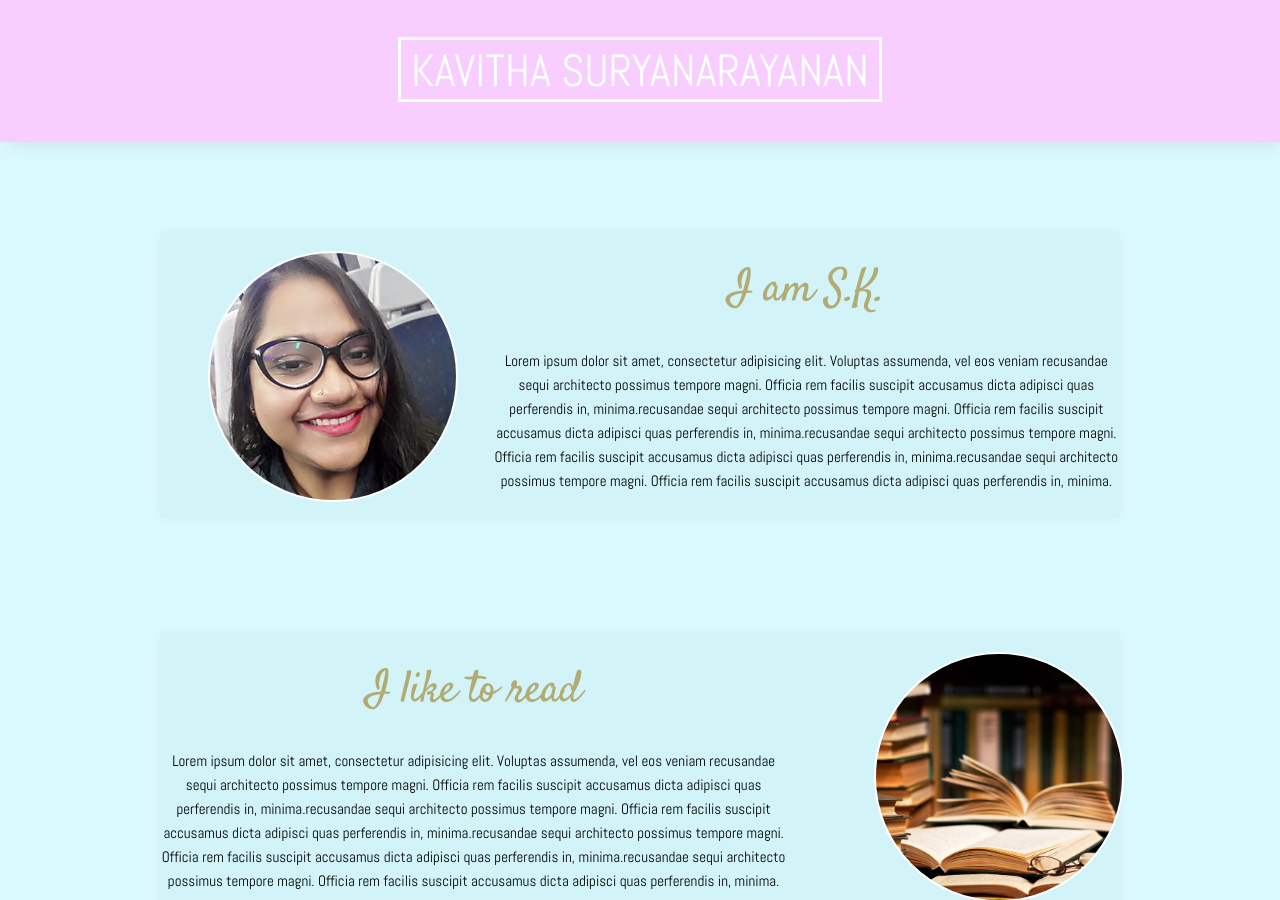
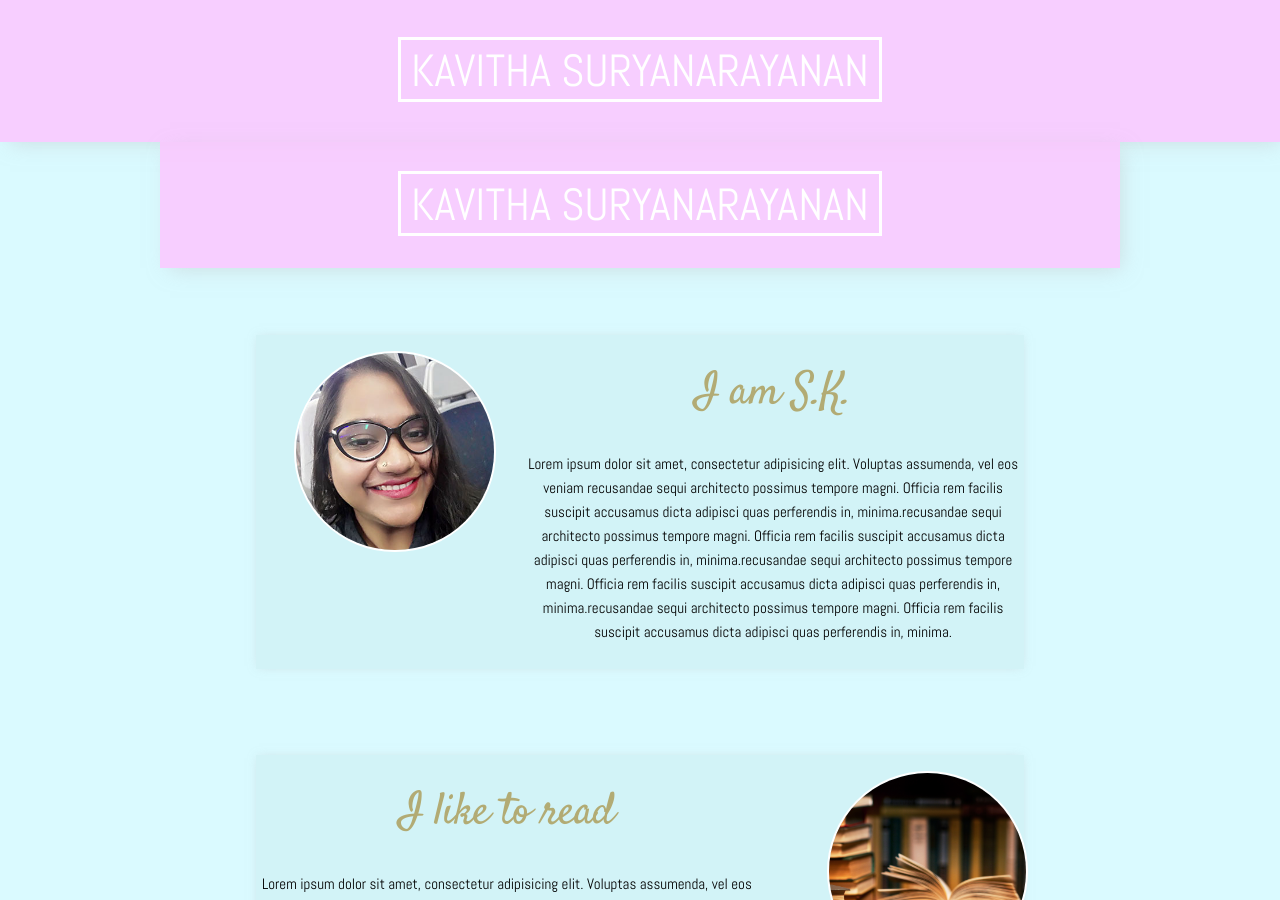
Before and after one commit to KavithaSuri/kavithasuri.github.io, a Jekyll site: the page built from index.html, in a window 1280 px wide and 900 px high. Built offline with Jekyll 4.4.1, drawn with Linux system fonts in a browser that asks for light colours.

Commit message:
updated index.html and default.html to work with jekyll tomagically build content

```diff
--- a/index.html
+++ b/index.html
@@ -1,37 +1,9 @@
-<!DOCTYPE html>
-<html lang="en">
-<head>
+---
 
-  <!-- Basic Page Needs
-  –––––––––––––––––––––––––––––––––––––––––––––––––– -->
-  <meta charset="utf-8">
-  <title>Kavitha S - About Me</title>
-  <meta name="description" content="portfolio for web design projects by kavitha Suri">
-  <meta name="author" content="Kavitha">
+layout: default
+title: Kavitha Suryanarayanan
 
-  <!-- Mobile Specific Metas
-  –––––––––––––––––––––––––––––––––––––––––––––––––– -->
-  <meta name="viewport" content="width=device-width, initial-scale=1">
-
-  <!-- FONT
-  –––––––––––––––––––––––––––––––––––––––––––––––––– -->
-  <link href="https://fonts.googleapis.com/css?family=Abel" rel="stylesheet">
-  <link href="https://fonts.googleapis.com/css?family=Satisfy" rel="stylesheet">
-
-  <!-- CSS
-  –––––––––––––––––––––––––––––––––––––––––––––––––– -->
-  <link rel="stylesheet" href="css/normalize.css">
-  <link rel="stylesheet" href="css/skeleton.css">
-  <link rel="stylesheet" type="text/css" href="css/style.css">
-  <link rel="stylesheet" href="fonts/font-awesome/css/font-awesome.min.css">
-
-
-  <!-- Favicon
-  –––––––––––––––––––––––––––––––––––––––––––––––––– -->
-  <link rel="icon" type="image/png" href="images/favicon.png">
-
-</head>
-<body>
+---
 
 
   <!-- Primary Page Layout
@@ -124,34 +96,3 @@
 </div>
 
 </section><!--/row What I Like-->
-
-<footer>
-
-  <div class="container">
-      <div class="container">
-          <div class=" row twelve columns">
-
-            <ul class="social">
-
-
-              <li class="twitter"><a href="#"><i class="fa fa-twitter-square fa-lg"></i></a></li>
-              <li class="github"><a href="#"><i class="fa fa-github-square fa-lg"></i></a></li>
-              <li class="youtube"><a href="#"><i class="fa fa-youtube-square fa-lg"></i></a></li>
-              <li class="linkedin"><a href="#"><i class="fa fa-linkedin-square fa-lg"></i></a></li>
-
-
-            </ul>
-
-
-          </div>
-          <div class="row twelve columns"><p class="copyright">&copy; 2017 Kavitha Suryanarayanan | All About Me.  All Rights Reserved.</p> </div>
-      </div>
-  </div>
-
-</footer>
-
-
-  <!-- End Document
-  –––––––––––––––––––––––––––––––––––––––––––––––––– -->
-</body>
-</html>
```
